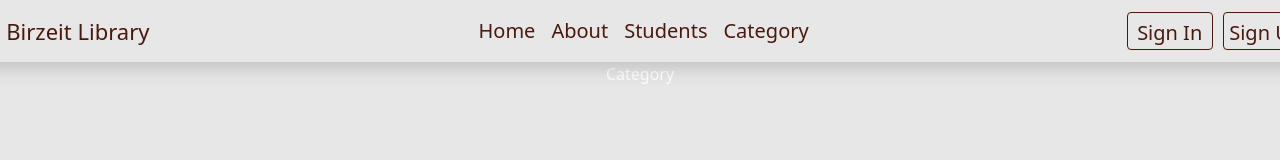
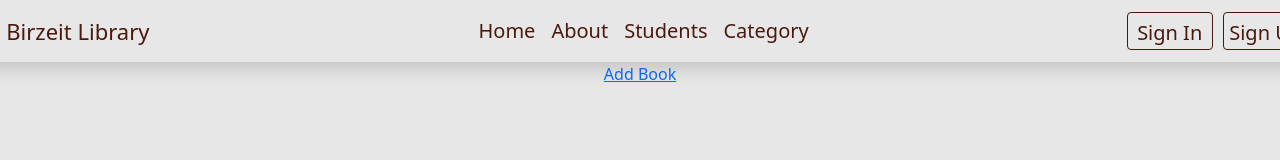
Before and after one commit to RanaDeek/Library, a React (Vite) app: page /Category in a window 1280 px wide. Shown: the top 160 px of the page. Built offline with nearby package versions, Linux system fonts and the light colour scheme.

Commit message:
AddBook-Student-Committ

```diff
--- a/src/Pages/Category/Category.jsx
+++ b/src/Pages/Category/Category.jsx
@@ -2,8 +2,9 @@ import React from 'react'
 
 function Category() {
   return (
-    <div>Category</div>
-  )
+    <>
+    <a href="Book">Add Book</a>
+    </>)
 }
 
 export default Category
```
